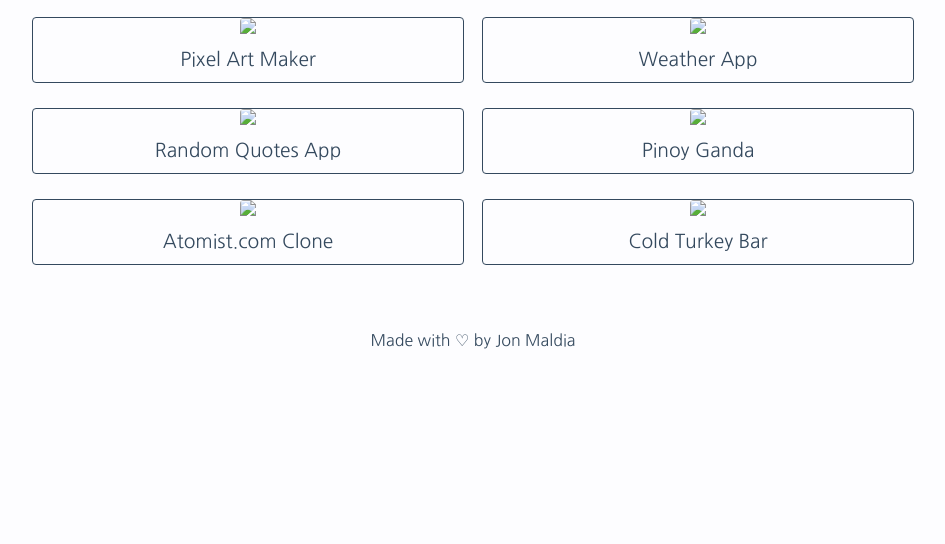
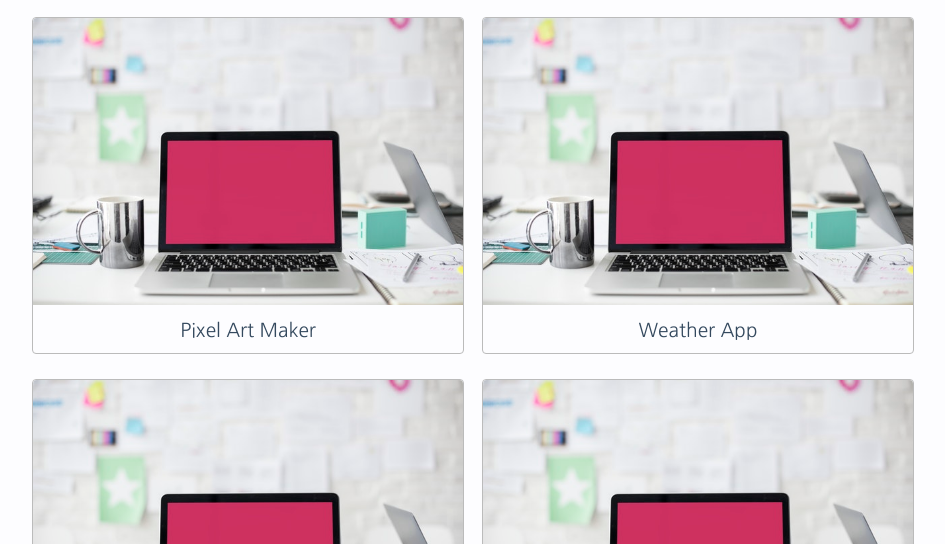
Before and after one commit to jmaldia/grow-with-google-udacity-portfolio-project, a plain HTML site: page index.html in a window 1280 px wide. Shown: the part 256-800 px from the top of the page, without its empty margins (167-1112 px from the left). Drawn offline with Linux system fonts and the light colour scheme.

Commit message:
Adds new image

```diff
--- a/css/styles.css
+++ b/css/styles.css
@@ -97,7 +97,7 @@ header p {
 }
 
 .item {
-	border: 1px  #34495e solid;
+	border: 1px  #bbbbbb solid;
 	border-radius: 4px;
 	margin-bottom: 25px;
 	transition: transform .3s;
--- a/index.html
+++ b/index.html
@@ -38,37 +38,37 @@
 			<div class="work">
 				<div class="item">
 					<a href="#">
-						<img class="item-image" src="img/computer.jpeg">
+						<img class="item-image" src="img/computer-02.jpeg">
 						<p class="item-info">Pixel Art Maker</p>
 					</a>
 				</div>
 				<div class="item"><a href="#">
 					<a href="#">
-						<img class="item-image" src="img/computer.jpeg">
+						<img class="item-image" src="img/computer-02.jpeg">
 						<p class="item-info">Weather App</p>
 					</a>
 				</div>
 				<div class="item"><a href="#">
 					<a href="#">
-						<img class="item-image" src="img/computer.jpeg">
+						<img class="item-image" src="img/computer-02.jpeg">
 						<p class="item-info">Random Quotes App</p>
 					</a>
 				</div>
 				<div class="item"><a href="#">
 					<a href="#">
-						<img class="item-image" src="img/computer.jpeg">
+						<img class="item-image" src="img/computer-02.jpeg">
 						<p class="item-info">Pinoy Ganda</p>
 					</a>
 				</div>
 				<div class="item"><a href="#">
 					<a href="#">
-						<img class="item-image" src="img/computer.jpeg">
+						<img class="item-image" src="img/computer-02.jpeg">
 						<p class="item-info">Atomist.com Clone</p>
 					</a>
 				</div>
 				<div class="item"><a href="#">
 					<a href="#">
-						<img class="item-image" src="img/computer.jpeg">
+						<img class="item-image" src="img/computer-02.jpeg">
 						<p class="item-info">Cold Turkey Bar</p>
 					</a>
 				</div>
```
Also changed, not shown: img/computer-02.jpeg (added), img/computer-03.jpeg (added).
